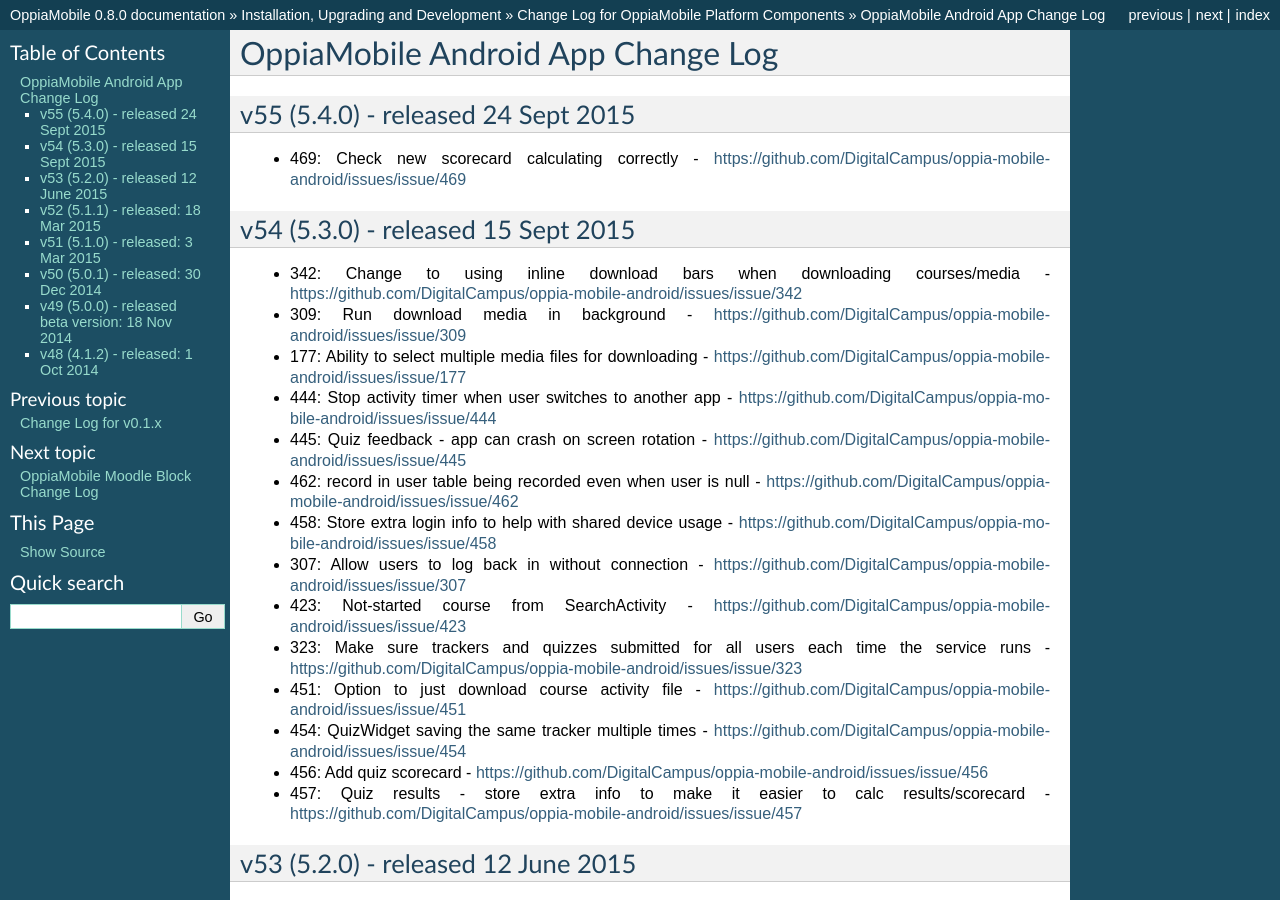
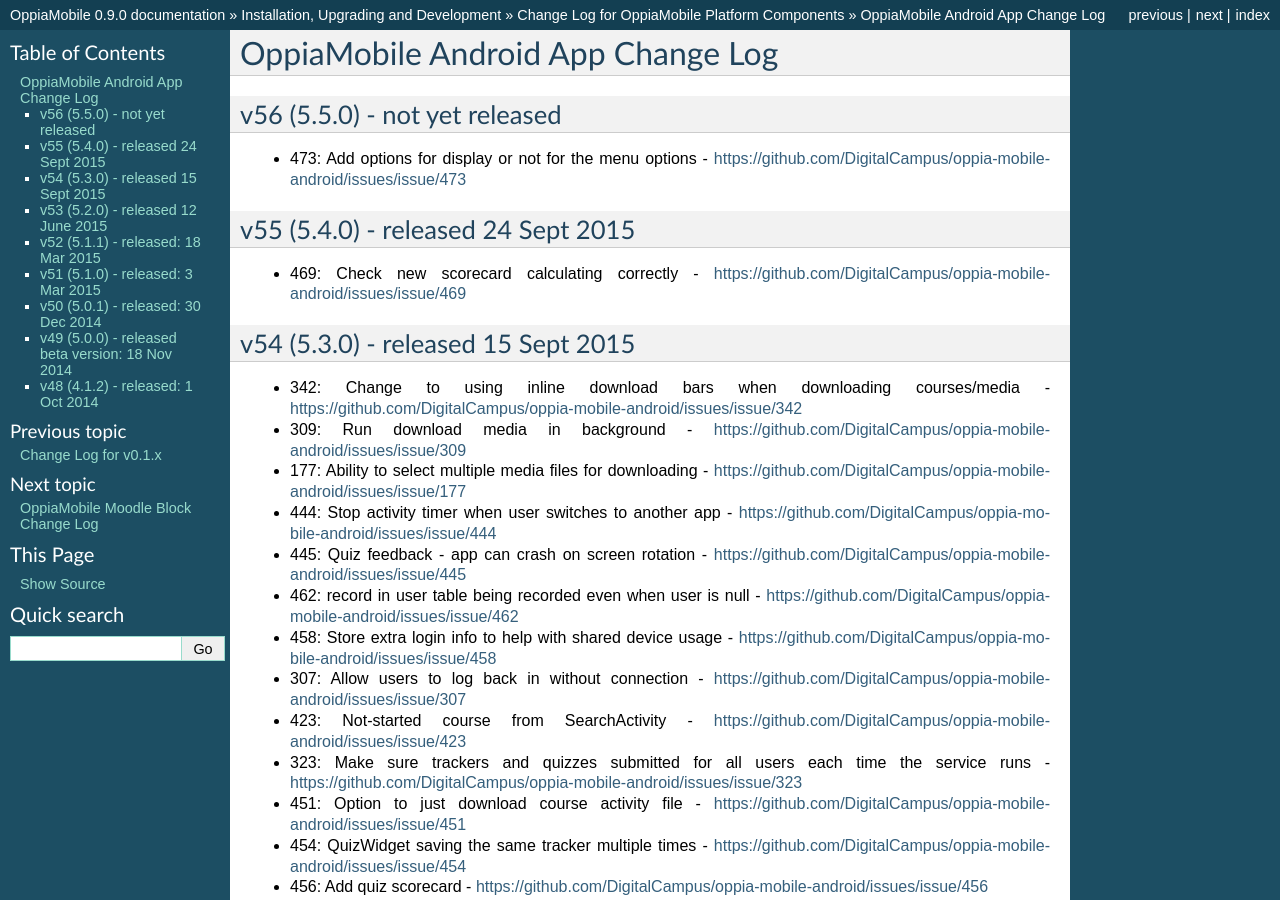
Before and after one commit to DigitalCampus/django-oppia, a Sphinx documentation site: the page built from docs/dev/changelog_android.rst, in a window 1280 px wide and 900 px high. Built offline with Sphinx 7.4.7, drawn with Linux system fonts in a browser that asks for light colours; the version number is read from the project's files by our own code; some of the changed text lies outside the part shown.

Commit message:
update docs

```diff
--- a/docs/conf.py
+++ b/docs/conf.py
@@ -56,9 +56,9 @@
 # built documents.
 #
 # The short X.Y version.
-version = '0.8.0'
+version = '0.9.0'
 # The full version, including alpha/beta/rc tags.
-release = '0.8.0'
+release = '0.9.0'
 
 # The language for content autogenerated by Sphinx. Refer to documentation
 # for a list of supported languages.
--- a/docs/dev/changelog_android.rst
+++ b/docs/dev/changelog_android.rst
@@ -1,5 +1,11 @@
 OppiaMobile Android App Change Log
 ====================================
+
+v56 (5.5.0) - not yet released
+-----------------------------------
+
+* 473: Add options for display or not for the menu options - https://github.com/DigitalCampus/oppia-mobile-android/issues/issue/473
+
 
 v55 (5.4.0) - released 24 Sept 2015
 -------------------------------------
```
